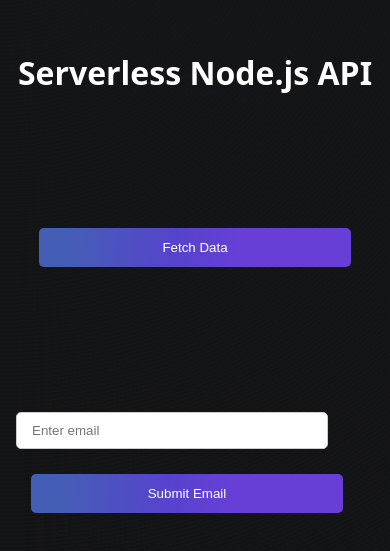
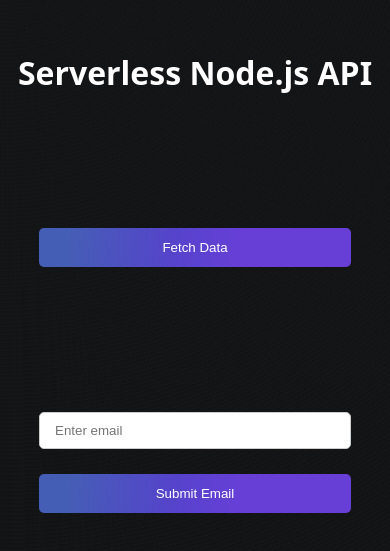
Before and after one commit to adusrk/serverless-nextjs, a Next.js app: page / in a window 390 px wide. Shown: the part 133-684 px from the top of the page. Built offline with nearby package versions, Linux system fonts and the light colour scheme.

Commit message:
ui update 3.0

```diff
--- a/components/Card.module.css
+++ b/components/Card.module.css
@@ -48,3 +48,10 @@
   .card {
     animation: glow 2s infinite ease-in-out;
   }
+  @media (max-width: 768px) {
+    .card {
+      width: 90vw; /* More width on smaller screens */
+      font-size: 0.7em;
+      padding-top: 100px;
+    }
+  }
--- a/src/app/page.js
+++ b/src/app/page.js
@@ -32,7 +32,7 @@ export default function Home() {
         Fetch Data
       </button>
       {isDataFetched && <Card data={data} />}{" "}
-      <div className={styles}>
+      <div className={styles.x}>
         <input
           type="email"
           value={email}
```
